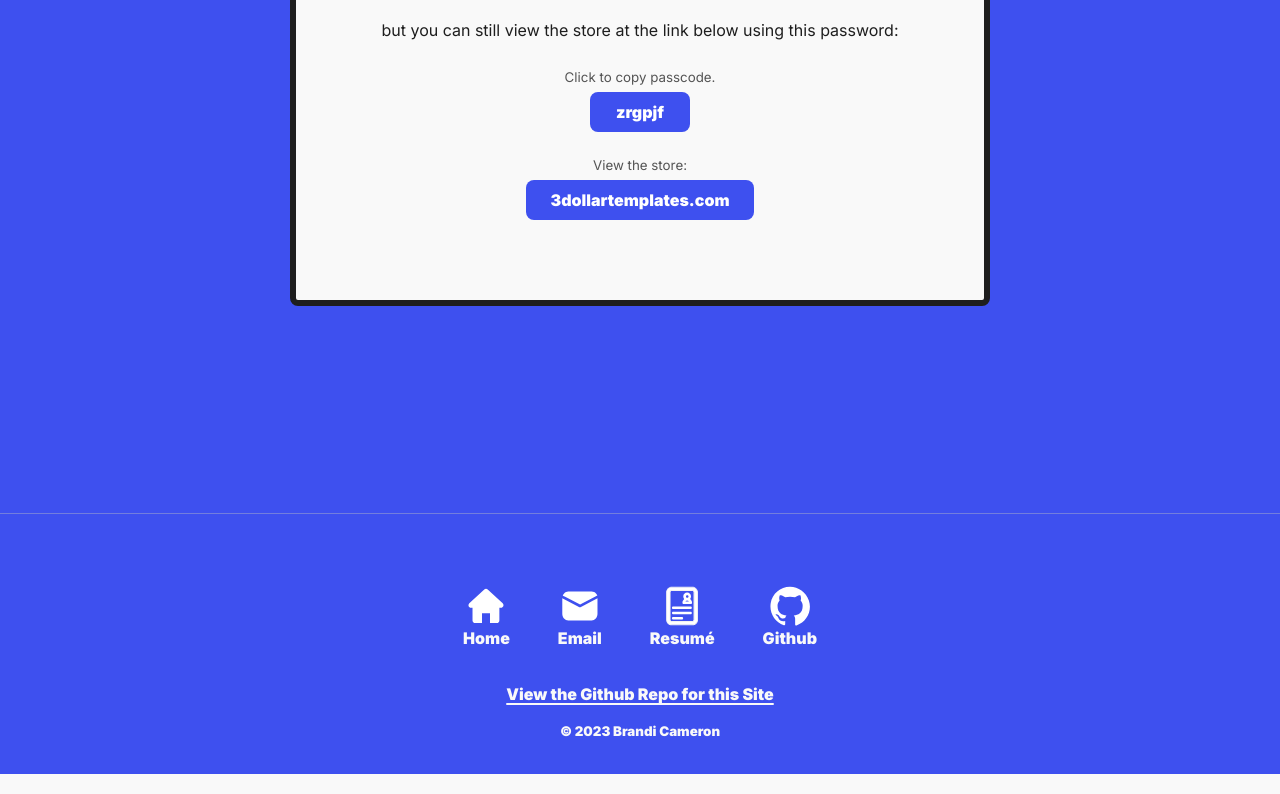
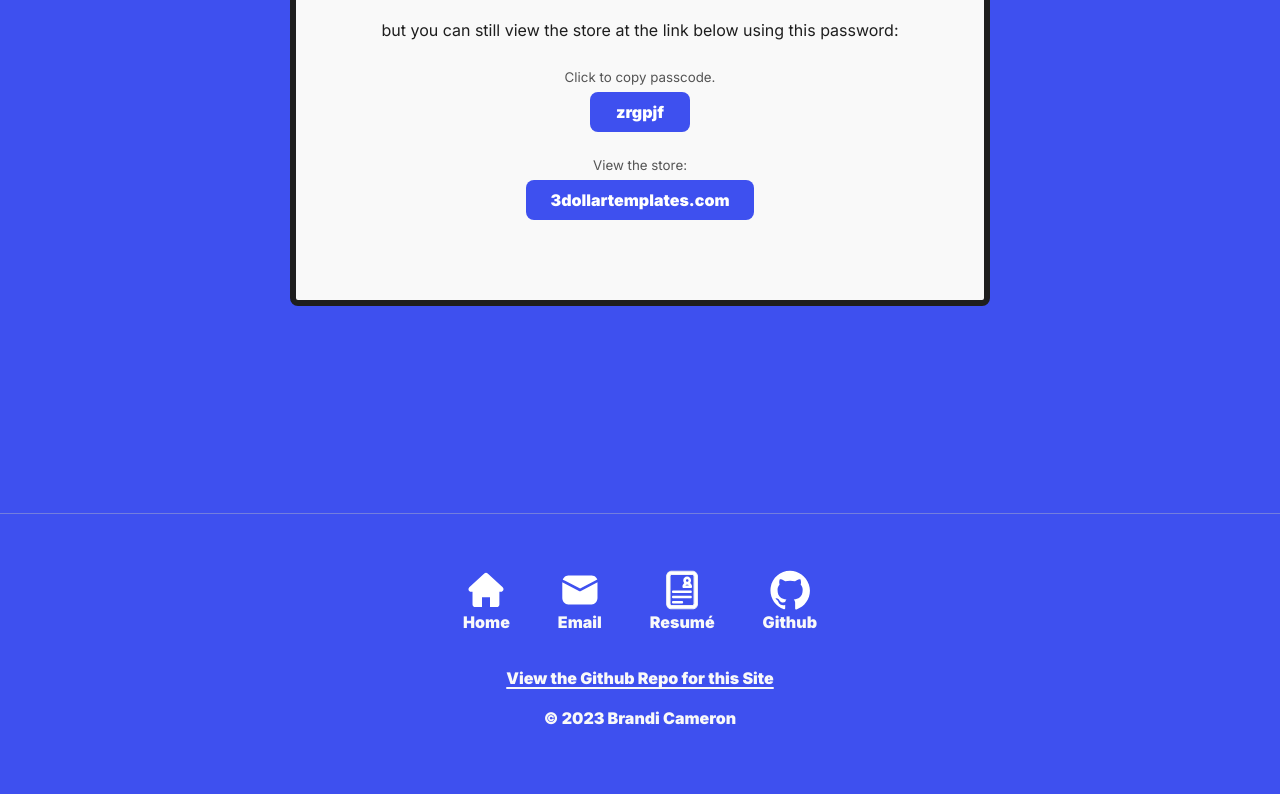
Before and after one commit to brandicameron/brandi, a Next.js app: page /shopify in a window 1280 px wide. Shown: the part 352-1146 px from the top of the page. Built offline with nearby package versions, Linux system fonts and the light colour scheme.

Commit message:
Added gap instead of margins to footer content

```diff
--- a/components/shared/Footer.js
+++ b/components/shared/Footer.js
@@ -8,7 +8,7 @@ export default function Footer() {
   return (
     <>
       <footer className={styles.footer}>
-        <nav>
+        <address>
           <ul>
             <li>
               <Link href='/'>
@@ -27,7 +27,7 @@ export default function Footer() {
               </li>
             ))}
           </ul>
-        </nav>
+        </address>
         <a
           className={styles.inlineLink}
           href='https://github.com/brandicameron/brandi'
--- a/styles/shared/Footer.module.css
+++ b/styles/shared/Footer.module.css
@@ -1,18 +1,17 @@
 .footer {
-  display: flex;
-  justify-content: center;
-  align-items: center;
-  flex-direction: column;
+  display: grid;
+  place-content: center;
+  gap: 1rem;
   background-color: var(--primary);
   color: var(--white);
   font-weight: var(--bold);
   border-top: 1px solid var(--borderColor);
+  padding: 1rem 0 4rem 0;
 }
 
 .footer ul {
   display: flex;
   gap: 3rem;
-  padding: 2rem 0 1rem 0;
 }
 
 .footer img {
@@ -38,7 +37,8 @@
 }
 
 .footer small {
-  padding: 1rem 0 2rem 0;
+  font-size: inherit;
+  text-align: center;
 }
 
 @media screen and (max-width: 600px) {
```
